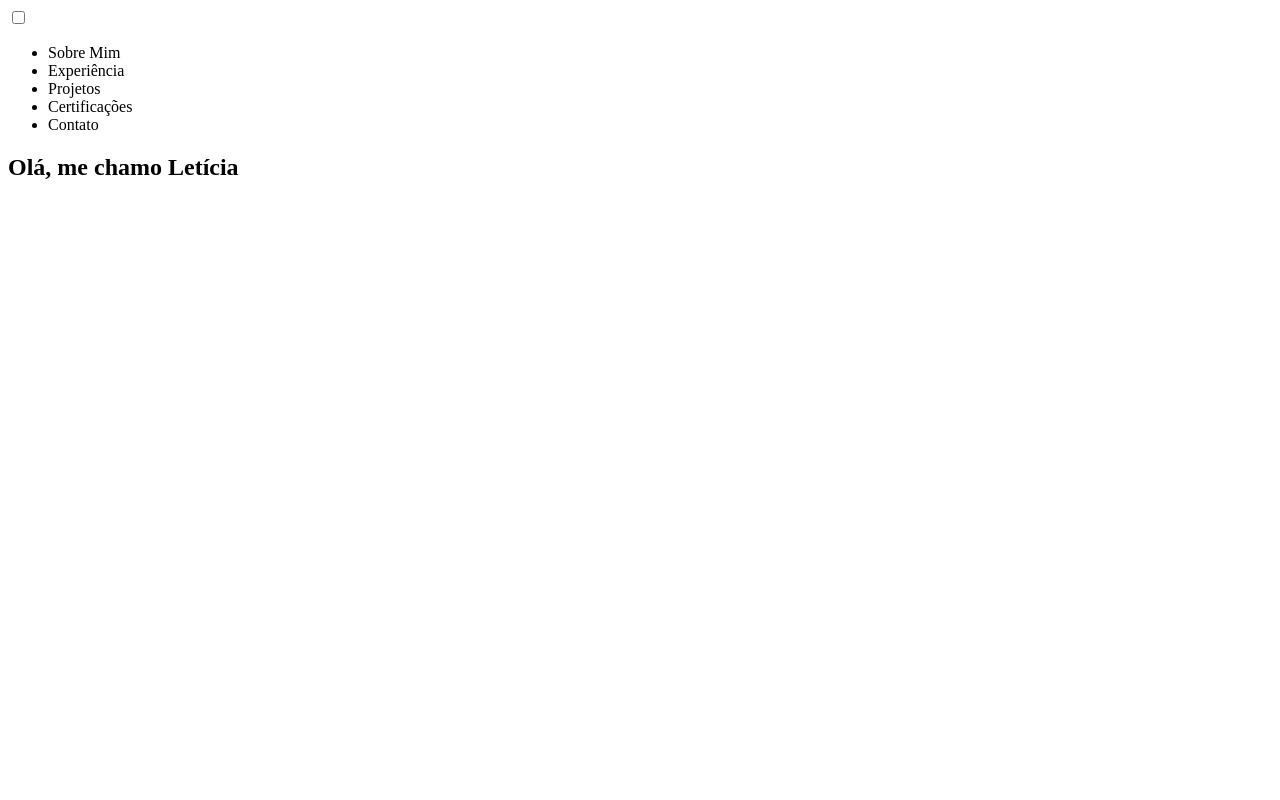
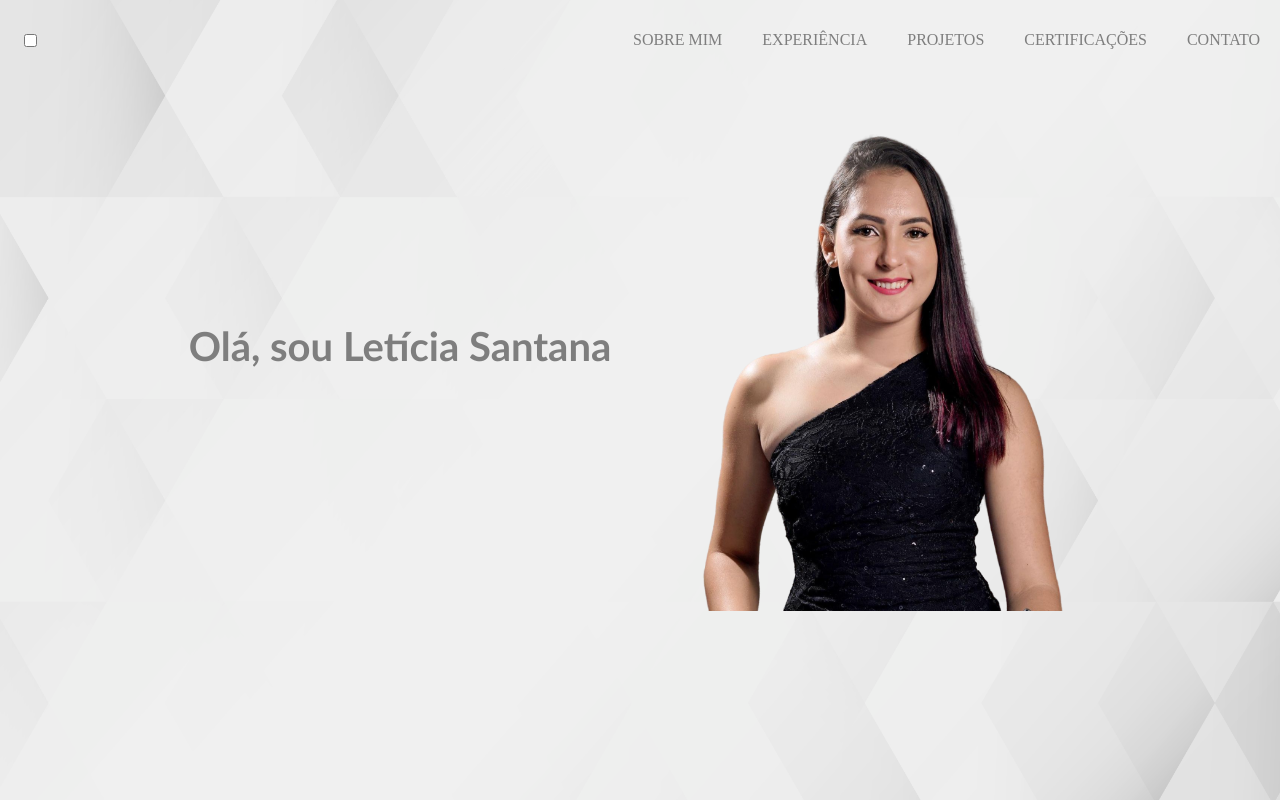
Before and after one commit to LeticiaSantanaa/meu_portifolio, a plain HTML site: page index.html in a window 1280 px wide. Drawn offline with Linux system fonts and the light colour scheme.

Commit message:
Primeira parte da apresentação

```diff
--- /dev/null
+++ b/index.css
@@ -0,0 +1,66 @@
+body{
+    color: rgb(126, 126, 126);
+
+}
+.container_cabecalho_apresentacao{
+    background-image: url(img/v748-toon-103.jpg);
+    background-size:  cover;
+    background-repeat: no-repeat;
+    background-position: center center;
+    width: 100%;
+    height: 100vh;
+}
+.cabecalho{
+    font-family: 'Times New Roman', Times, serif;
+    text-transform: uppercase;
+    width: 100%;
+    height: 80px;
+    display: flex;
+    justify-content: space-between;
+
+}
+
+.cabecalho_botao{
+    margin: 0 0 0 20px;
+    display: flex;
+    justify-content: flex-end;
+    align-items: center;
+}
+
+.container_links{
+    display: flex;
+    justify-content: flex-end;
+    align-items: center;
+}
+.cabecalho_menu{
+    display: flex;
+}
+
+.cabecalho_menu>li{
+    margin: 0 20px;
+}
+
+
+
+.container_apresentacao{
+    display: flex;
+    justify-content: center;
+    align-items: center;
+
+}
+.container_apresentacao>h2{
+    font-family: 'Gill Sans', 'Gill Sans MT', Calibri, 'Trebuchet MS', sans-serif;
+    font-size: 40px;
+    font-weight: bolder;
+    color: rgb(126, 126, 126);
+
+}
+.container_img--apresentacao{
+    display: flex;
+    justify-content: center;
+}
+.img_apresentacao{
+    width: 30rem;
+    margin-top: 8.2%;
+    margin-left: 15%;
+}
--- a/index.html
+++ b/index.html
@@ -4,16 +4,20 @@
     <meta charset="UTF-8">
     <meta name="viewport" content="width=device-width, initial-scale=1.0">
     <title>Portifolio</title>
+    <link rel="stylesheet" type="text/css" href="index.css">
+    <link rel="stylesheet" type="text/css" href="reset.css">
 </head>
 <body>
+    <section class="container_cabecalho_apresentacao">
         <header class="cabecalho">
+
+            <div class="cabecalho_botao">
                 <input type="checkbox" id="menu"/>
 
-        <label for="menu">
-            <span></span>
-        </label>
+            </div>
 
-        <ul>
+            <div class="container_links" >
+                <ul class="cabecalho_menu">
                     <li> Sobre Mim </li>
                     <li> Experiência </li>
                     <li> Projetos </li>
@@ -21,11 +25,21 @@
                     <li> Contato </li>
                 </ul>
 
+            </div>
+
         </header>
         <main>
-        <h2> Olá, me chamo Letícia</h2>
+            <div class="container_apresentacao">
+                <h2> Olá, sou Letícia Santana</h2>
+                <div class="container_img--apresentacao">
+                    <img class="img_apresentacao" src="img/WhatsApp Image 2023-11-13 at 19.50.50.png" />
+                </div>
+
+            </div>
 
         </main>
+    </section>
+
     <footer>
 
     </footer>
--- /dev/null
+++ b/reset.css
@@ -0,0 +1,43 @@
+html, body, div, span, applet, object, iframe,
+h1, h2, h3, h4, h5, h6, p, blockquote, pre,
+a, abbr, acronym, address, big, cite, code,
+del, dfn, em, img, ins, kbd, q, s, samp,
+small, strike, strong, sub, sup, tt, var,
+b, u, i, center,
+dl, dt, dd, ol, ul, li,
+fieldset, form, label, legend,
+table, caption, tbody, tfoot, thead, tr, th, td,
+article, aside, canvas, details, embed,
+figure, figcaption, footer, header, hgroup,
+menu, nav, output, ruby, section, summary,
+time, mark, audio, video {
+	margin: 0;
+	padding: 0;
+	border: 0;
+	font-size: 100%;
+	font: inherit;
+	vertical-align: baseline;
+}
+/* HTML5 display-role reset for older browsers */
+article, aside, details, figcaption, figure,
+footer, header, hgroup, menu, nav, section {
+	display: block;
+}
+body {
+	line-height: 1;
+}
+ol, ul {
+	list-style: none;
+}
+blockquote, q {
+	quotes: none;
+}
+blockquote:before, blockquote:after,
+q:before, q:after {
+	content: '';
+	content: none;
+}
+table {
+	border-collapse: collapse;
+	border-spacing: 0;
+}
```
Also changed, not shown: img/WhatsApp Image 2023-11-13 at 19.50.50.png (added), img/v748-toon-103.jpg (added). Lines whose indentation alone changed are shown as unchanged.
